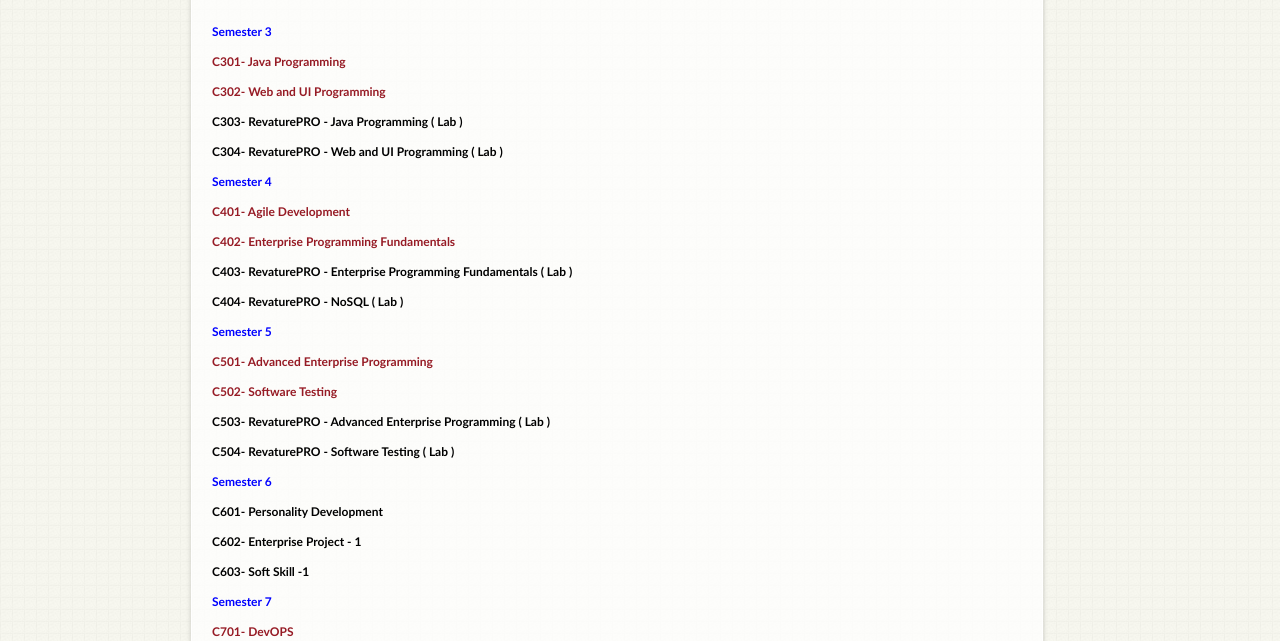
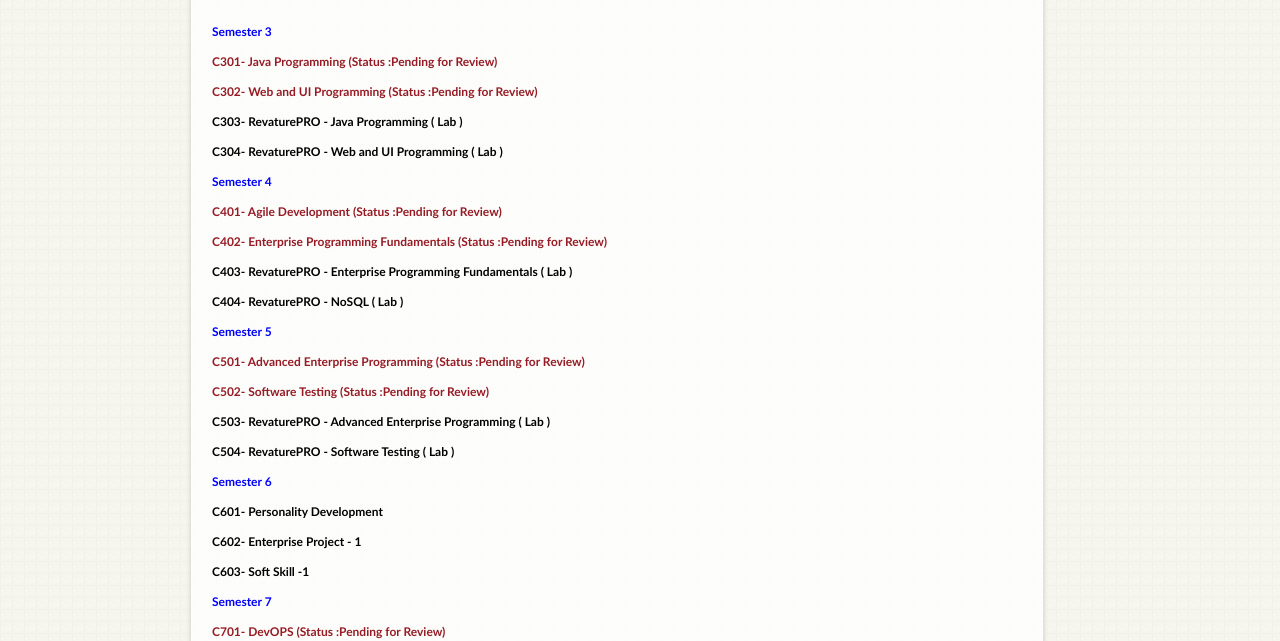
Before and after one commit to nareshkumar-h/revature-curriculum, a plain HTML site: page index.html in a window 1280 px wide. Shown: the part 159-800 px from the top of the page. Drawn offline with Linux system fonts and the light colour scheme.

Commit message:
Update courselist.html

```diff
--- a/partials/courselist.html
+++ b/partials/courselist.html
@@ -9,7 +9,7 @@
 
 <p><b>
 
-    <span ng-if="c.status=='P'"> <a href="#viewcourse/{{c.code}}">{{c.code}}- {{c.title}}  {{c.type =='L' ? '( Lab )' : ''}}</a> </span>
+    <span ng-if="c.status=='P'"> <a href="#viewcourse/{{c.code}}">{{c.code}}- {{c.title}}  {{c.type =='L' ? '( Lab )' : ''}}  (Status :{{c.approved? "Approved": "Pending for Review"}})</a> </span>
 
     <span ng-if="c.status=='D'">  {{c.code}}- {{c.title}}  {{c.type =='L' ? '( Lab )' : ''}}
 
```
